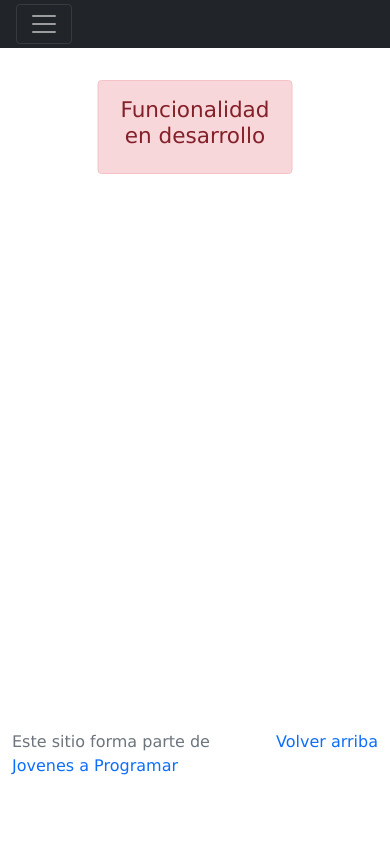
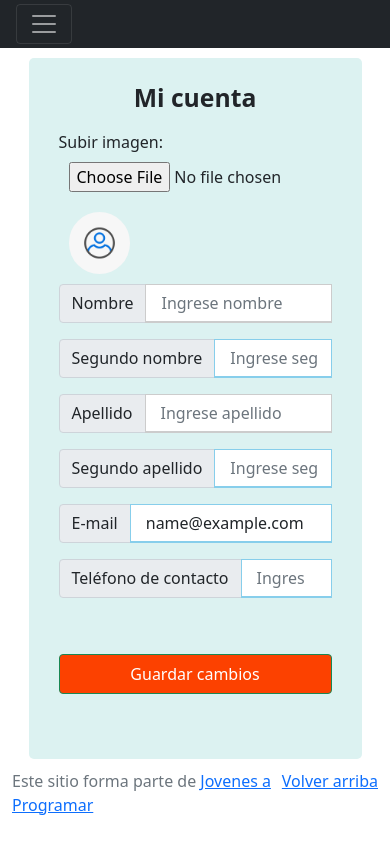
Before and after one commit to cataardanz/workspace-inicial, a plain HTML site: page my-profile.html in a window 390 px wide. Drawn offline with Linux system fonts and the light colour scheme; sample sign-in values are in the browser's storage.

Commit message:
version1

```diff
--- /dev/null
+++ b/css/my_profile.css
@@ -0,0 +1,111 @@
+
+* {
+    margin: 0;
+    padding: 0;
+    box-sizing: border-box;
+}
+main {
+    display: flex;
+    justify-content: center;
+    align-items: center;
+    padding: 10px;
+}
+.contenedor1 {
+    background-color: #DCF2F1;
+    width: auto;
+    padding: 25px 30px;
+    border-radius: 5px;
+}
+.titleForm {
+    font-size: 35px;
+    text-align: center;
+    margin-bottom: 20px;
+}
+.input-group input {
+    outline: none;
+    border-radius: 5px;
+    border: 1px solid #ccc;
+    padding-left: 15px;
+    border-bottom-width: 2px;
+}
+.input-group input:focus, .input-group input:valid {
+    border-color: skyblue;
+}
+form .btn {
+    background-color: #FC4100;
+    width: 100%;
+    height: 40px;
+    margin: 40px 0;
+}
+form .btn input {
+    width: 100%;
+    height: 100%;
+    outline: none;
+    cursor: pointer;
+    border-radius: 5px;
+}
+form .btn:hover {
+    background-color: #0F1035;
+}
+.perfil {
+    font-size: medium;
+}
+#imageInput {
+    align-content: center;
+    padding: 10px;
+    margin: auto;
+}
+.imageInput {
+    display: flex;
+    align-items: center;
+    gap: 10px;
+}
+img#imagePreview {
+    padding: 10px;
+    border-radius: 50px;
+}
+h5 {
+    margin: 0;
+    font-size: 16px;
+}
+input[type="file"] {
+    margin-top: 10px;
+}
+.input-group small {
+    display: none;
+}
+.input-group input:invalid + small {
+    display: block;
+}
+
+@media (max-width: 768px) {
+    .contenedor1 {
+        width: 90%;
+    }
+    #imagePreview {
+        margin: 0;
+        padding: 0;
+        display: block;
+        flex-direction: row-reverse;
+        width: 30%; /* O el tamaño que desees */
+    }
+    .input-group {
+        flex-direction: row;
+        align-items: stretch;
+    }
+    button.btn {
+        width: 100%; /* Hacer que los botones ocupen el 100% en móviles */
+    }
+    .imageInput {
+        display: block;
+        align-content: fit-content;
+        gap: 0px;
+    }
+    input#imageInput {
+        align-self: auto
+    }
+};
+
+.text-danger {
+    display: none; /* Ocultar mensajes de error por defecto */
+}
--- a/js/my-profile.js
+++ b/js/my-profile.js
@@ -0,0 +1,67 @@
+
+
+document.addEventListener('DOMContentLoaded', () => {
+    const form = document.getElementById("form-validation");
+    const userEmail = localStorage.getItem('userEmail');
+
+    // Cargar el email del usuario
+    if (userEmail) {
+        form.querySelector('input[type="email"]').value = userEmail;
+    }
+
+    // Manejo del envío del formulario
+    form.addEventListener('submit', event => {
+        event.preventDefault(); // Prevenir el envío por defecto
+        if (validateOptionalFields(form)) {
+            saveUserData(form);
+            alert('Datos guardados correctamente.');
+        }
+        document.body.classList.add('was-validated');
+    });
+});
+
+function saveUserData(form) {
+    const userData = {
+        nombre: form.querySelector('input[placeholder="Ingrese nombre"]').value,
+        segundoNombre: form.querySelector('input[placeholder="Ingrese segundo nombre"]').value,
+        apellido: form.querySelector('input[placeholder="Ingrese apellido"]').value,
+        segundoApellido: form.querySelector('input[placeholder="Ingrese segundo apellido"]').value,
+        email: form.querySelector('input[type="email"]').value,
+        telefono: form.querySelector('input[placeholder="Ingrese teléfono de contacto"]').value,
+    };
+
+    // Guardar en localStorage
+    let existingData = JSON.parse(localStorage.getItem('userData')) || {};
+    Object.assign(existingData, userData); // Combinar datos existentes con nuevos
+    localStorage.setItem('userData', JSON.stringify(existingData));
+}
+
+function validateOptionalFields(form) {
+    const inputs = form.querySelectorAll('input');
+    let valid = true;
+
+    inputs.forEach(input => {
+        const errorMessage = input.nextElementSibling; // Obtiene el siguiente hermano (small)
+        if (input.required && !input.value) {
+            valid = false;
+            errorMessage.style.display = 'block'; // Mostrar mensaje de error
+        } else {
+            errorMessage.style.display = 'none'; // Ocultar mensaje de error
+        }
+    });
+
+    return valid;
+}
+
+
+
+
+function previewImage(event) {
+    var reader = new FileReader();
+    reader.onload = function(){
+        var output = document.getElementById('imagePreview');
+        output.src = reader.result;
+        output.style.display = 'block';
+    };
+    reader.readAsDataURL(event.target.files[0]);
+}
--- a/my-profile.html
+++ b/my-profile.html
@@ -7,7 +7,7 @@
   <title>eMercado - Todo lo que busques está aquí</title>
   <link href="https://fonts.googleapis.com/css?family=Raleway:300,300i,400,400i,700,700i,900,900i" rel="stylesheet">
   <link href="css/bootstrap.min.css" rel="stylesheet">
-  <link href="css/styles.css" rel="stylesheet">
+  <link href="css/my_profile.css" rel="stylesheet">
   <style>
     .bd-placeholder-img {
       font-size: 1.125rem;
@@ -55,12 +55,50 @@
     </div>
   </nav>
   <main>
-    <div class="container">
-      <div class="alert alert-danger text-center" role="alert">
-        <h4 class="alert-heading">Funcionalidad en desarrollo</h4>
-      </div>
+    <div class="contenedor1 container-fluid col-md-6">
+        <div class="titleForm">
+            <h2><strong>Mi cuenta</strong></h2>
+        </div>
+        <form id="form-validation" novalidate>
+            <div class="imageInput">
+                <h5>Subir imagen:</h5>
+                <input type="file" id="imageInput" accept="image/*" onchange="previewImage(event)">
+                <img id="imagePreview" src="img/perfilDeUsuario.png" width="100">
+            </div>
+            <div class="input-group mb-3">
+                <span class="input-group-text" id="inputGroup-sizing-default">Nombre</span>
+                <input required type="text" placeholder="Ingrese nombre" class="form-control" aria-label="Sizing example input" aria-describedby="inputGroup-sizing-default">
+                <small class="text-danger" style="display:none">Por favor, ingrese un nombre.</small>
+            </div>
+            <div class="input-group mb-3">
+                <span class="input-group-text" id="inputGroup-sizing-default">Segundo nombre</span>
+                <input  type="text" placeholder="Ingrese segundo nombre" class="form-control" aria-label="Sizing example input" aria-describedby="inputGroup-sizing-default">
+                <small class="text-danger" style="display:none">Por favor, ingrese un segundo nombre.</small>
+            </div>
+            <div class="input-group mb-3">
+                <span class="input-group-text" id="inputGroup-sizing-default">Apellido</span>
+                <input required type="text" placeholder="Ingrese apellido" class="form-control" aria-label="Sizing example input" aria-describedby="inputGroup-sizing-default">
+                <small class="text-danger" style="display:none">Por favor, ingrese un apellido.</small>
+            </div>
+            <div class="input-group mb-3">
+                <span class="input-group-text" id="inputGroup-sizing-default">Segundo apellido</span>
+                <input  type="text" placeholder="Ingrese segundo apellido" class="form-control" aria-label="Sizing example input" aria-describedby="inputGroup-sizing-default">
+                <small class="text-danger" style="display:none">Por favor, ingrese un segundo apellido.</small>
+            </div>
+            <div class="input-group mb-3">
+                <span class="input-group-text" id="inputGroup-sizing-default">E-mail</span>
+                <input required type="email" placeholder="Ingrese e-mail" class="form-control" aria-label="Sizing example input" aria-describedby="inputGroup-sizing-default">
+                <small class="text-danger" style="display:none">Por favor, ingrese un email.</small>
+            </div>
+            <div class="input-group mb-3">
+                <span class="input-group-text" id="inputGroup-sizing-default">Teléfono de contacto</span>
+                <input  type="number" placeholder="Ingrese teléfono de contacto" class="form-control" aria-label="Sizing example input" aria-describedby="inputGroup-sizing-default">
+                <small class="text-danger" style="display:none">Por favor, ingrese un teléfono de contacto.</small>
+            </div>
+            <button type="submit" class="btn btn-success">Guardar cambios</button>
+        </form>
     </div>
-  </main>
+</main>
   <footer class="text-muted">
     <div class="container">
       <p class="float-end">
```
Also changed, not shown: img/perfilDeUsuario.png (added).
